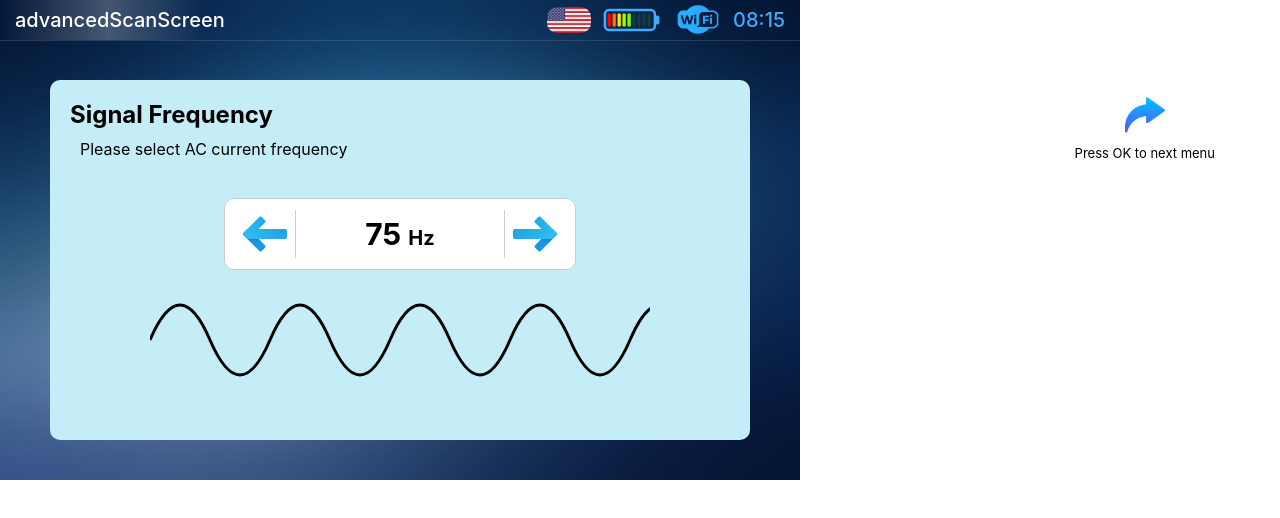
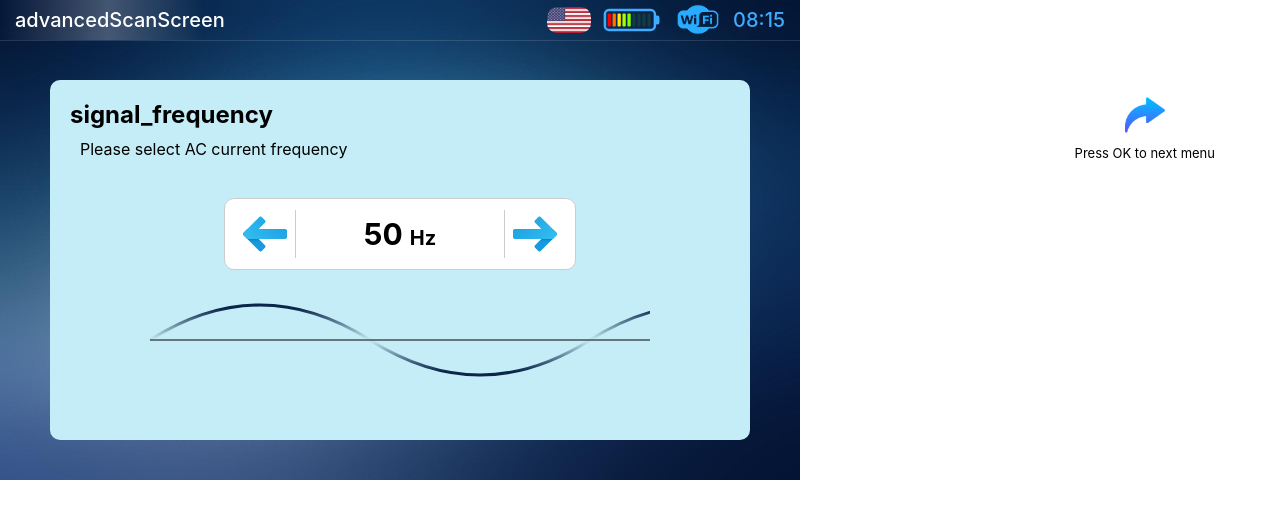
Before and after one commit to denizyesilirmak/br-950-embedded-ui, a React (Create React App) app: page / in a window 1280 px wide. Shown: the top 518 px of the page. Built offline with nearby package versions, Linux system fonts and the light colour scheme; no server answers.

Commit message:
update: selector arrow animation && svg frequency animation

```diff
--- a/src/Components/ScanModes/AdvancedScan/AdvancedScan.js
+++ b/src/Components/ScanModes/AdvancedScan/AdvancedScan.js
@@ -4,12 +4,35 @@ import NextIcon from '../../../Assets/icons/next.png'
 import socketHelper from '../../../SocketHelper'
 
 import SignalFrequency from './SubSteps/SignalFrequency'
+import DirtType from './SubSteps/DirtType'
+
+import utils from '../../../Utils'
+
+const AdvancedScanTitles = [
+  {
+    title: "signal_frequency",
+    description: "Please select AC current frequency"
+  },
+  {
+    title: "dirt-type",
+    description: "Please select dirt type"
+  },
+  {
+    title: "sensitivity",
+    description: "Please select AC Current Frequency"
+  },
+  {
+    title: "probe-distance",
+    description: "Please select AC Current Frequency"
+  }
+]
 
 class AdvancedScan extends React.Component {
   constructor(props) {
     super(props)
     this.state = {
-      stepIndex: 0
+      stepIndex: 0,
+      signalFrequency: 50
     }
   }
 
@@ -27,6 +50,21 @@ class AdvancedScan extends React.Component {
       case 'back':
         this.props.navigateTo('menuScreen')
         return
+      case 'left':
+        if (this.state.stepIndex === 0) {
+          this.setState({
+            signalFrequency: utils.clamp(this.state.signalFrequency - 10, 30, 150)
+          })
+        }
+        break
+
+      case 'right':
+        if (this.state.stepIndex === 0) {
+          this.setState({
+            signalFrequency: utils.clamp(this.state.signalFrequency + 10, 30, 150)
+          })
+        }
+        break
 
 
       default:
@@ -36,15 +74,17 @@ class AdvancedScan extends React.Component {
 
   renderSubMenu = () => {
     switch (this.state.stepIndex) {
-      case 0: return <SignalFrequency pathString={this.generatePathNodes(30)} />
+      case 0: return <SignalFrequency frequency={this.state.signalFrequency} pathString={this.generatePathNodes(this.state.signalFrequency)} />
+      case 1: return <DirtType />
       default:
         break;
     }
   }
 
   generatePathNodes = (width = 10) => {
+    width = (160 - width)
     let s = 'M 0 70 '
-    for (let i = 0; i < 10; i++) {
+    for (let i = 0; i < 50; i++) {
       s += `Q ${(width) + (i * (width * 2))} ${i % 2 === 0 ? 0 : 140} ${(width * 2) + (i * (width * 2))} 70 `
     }
     return `path("${s}")`
@@ -55,10 +95,10 @@ class AdvancedScan extends React.Component {
       <div className="advanced-scan component">
         <div className="advanced-scan-container">
           <div className="step-title">
-            Signal Frequency
+            {AdvancedScanTitles[this.state.stepIndex].title}
           </div>
           <div className="step-description">
-            Please select AC current frequency
+            {AdvancedScanTitles[this.state.stepIndex].description}
           </div>
 
           <div className="next-sub-menu">
--- a/src/Components/ScanModes/AdvancedScan/Items/Selector.css
+++ b/src/Components/ScanModes/AdvancedScan/Items/Selector.css
@@ -21,6 +21,7 @@
   border-right: 1px solid #cccccc;
   display: flex;
   justify-content: center;
+
 }
 
 .selector-item .right {
@@ -28,8 +29,41 @@
   border-left: 1px solid #cccccc;
   display: flex;
   justify-content: center;
+
 }
 
 .selector-item .unit {
   font-size: 20px;
 }
+
+.selector-item .right[animating='1'] {
+  animation: arrow-animation-right 0.3s 1;
+}
+
+.selector-item .left[animating='1'] {
+  animation: arrow-animation-left 0.3s 1;
+}
+
+@keyframes arrow-animation-right{
+  0%{
+    transform: translateX(0px);
+  }
+  80%{
+    transform: translateX(10px);
+  }
+  100%{
+    transform: translateX(0px);
+  }
+}
+
+@keyframes arrow-animation-left{
+  0%{
+    transform: translateX(0px);
+  }
+  80%{
+    transform: translateX(-10px);
+  }
+  100%{
+    transform: translateX(0px);
+  }
+}
--- a/src/Components/ScanModes/AdvancedScan/Items/Selector.js
+++ b/src/Components/ScanModes/AdvancedScan/Items/Selector.js
@@ -5,16 +5,41 @@ import ArrowLeftIcon from '../../../../Assets/icons/arrow-left.png'
 import ArrowRightIcon from '../../../../Assets/icons/arrow-right.png'
 
 class Selector extends React.Component {
+  constructor(props) {
+    super(props)
+    this.oldValue = 0
+    this.state = {
+      leftAnimation: 0,
+      rightAnimation: 0
+    }
+
+
+  }
+
+  componentDidUpdate() {
+    this.oldValue = this.props.value
+  }
+
+
   render() {
     return (
       <div className="selector-item">
-        <div className="left">
+        <div
+          animating={this.props.value < this.oldValue ? 1 : 0}
+          onAnimationEnd={() => { this.setState({ leftAnimation: 0 }) }}
+          className="left" >
+
           <img src={ArrowLeftIcon} alt="icon"></img>
         </div>
-        <div className="value">
-          75 <span className="unit">Hz</span>
+
+        <div className="value" style={{ fontSize: this.props.fontSize }}>
+          {this.props.value} <span className="unit">{this.props.unit}</span>
         </div>
-        <div className="right">
+
+        <div
+          animating={this.props.value > this.oldValue ? 1 : 0}
+          onAnimationEnd={() => { this.setState({ rightAnimation: 0 }) }}
+          className="right" >
           <img src={ArrowRightIcon} alt="icon"></img>
         </div>
       </div>
--- a/src/setupTests.js
+++ b/src/Components/ScanModes/AdvancedScan/SubSteps/DirtType.css
@@ -1,5 +1,8 @@
-// jest-dom adds custom jest matchers for asserting on DOM nodes.
-// allows you to do things like:
-// expect(element).toHaveTextContent(/react/i)
-// learn more: https://github.com/testing-library/jest-dom
-import '@testing-library/jest-dom';
+.dirt-type{
+  width: 100%;
+  height: 100%;
+  display: flex;
+  justify-content: center;
+  align-items: center;
+  flex-direction: column;
+}
--- /dev/null
+++ b/src/Components/ScanModes/AdvancedScan/SubSteps/DirtType.js
@@ -0,0 +1,16 @@
+import React from 'react'
+import './DirtType.css'
+
+import Selector from '../Items/Selector'
+
+class DirtType extends React.Component {
+  render() {
+    return (
+      <div className="dirt-type">
+        <Selector value="Neutral" fontSize={20} />
+      </div>
+    )
+  }
+}
+
+export default DirtType
--- a/src/Components/ScanModes/AdvancedScan/SubSteps/SignalFrequency.js
+++ b/src/Components/ScanModes/AdvancedScan/SubSteps/SignalFrequency.js
@@ -7,17 +7,25 @@ class SignalFrequency extends React.Component {
   render() {
     return (
       <div className="signal-frequency">
-        <Selector />
+        <Selector value={this.props.frequency} unit="Hz" />
 
         <svg width="500" height="140" xmlns="http://www.w3.org/2000/svg">
+          <defs>
+            <linearGradient id="myGradient" gradientTransform="rotate(90)">
+              <stop offset="5%" stopColor="#0b264b" />
+              <stop offset="50%" stopColor="#c5edf7" />
+              <stop offset="95%" stopColor="#0b264b" />
+            </linearGradient>
+          </defs>
           <path
-            style={{d: this.props.pathString }}
+            style={{ d: this.props.pathString }}
             className="frequency-path"
             id="svg_1"
             strokeWidth="3"
-            stroke="#000"
+            stroke="url('#myGradient')"
             fill="none"
           />
+          <line x1="0" y1="70" x2="500" y2="70" stroke="#000000" strokeWidth="1" />
         </svg>
 
       </div>
```
